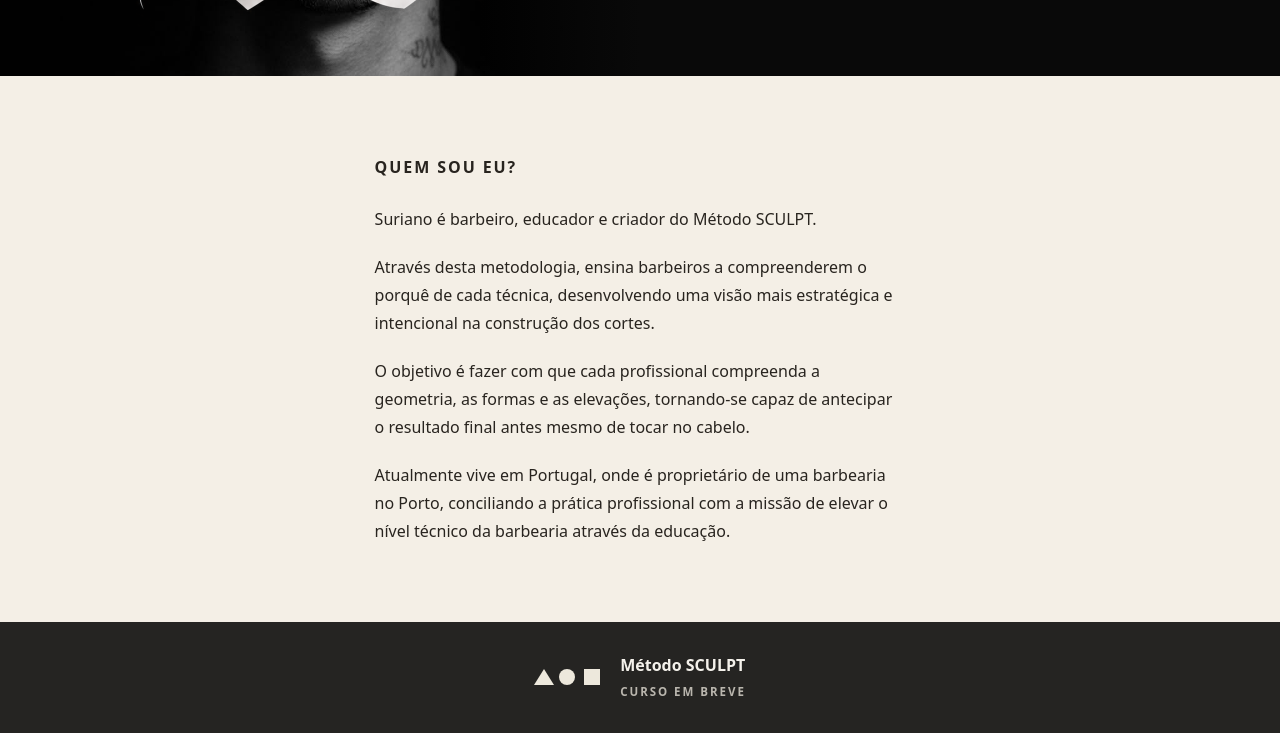
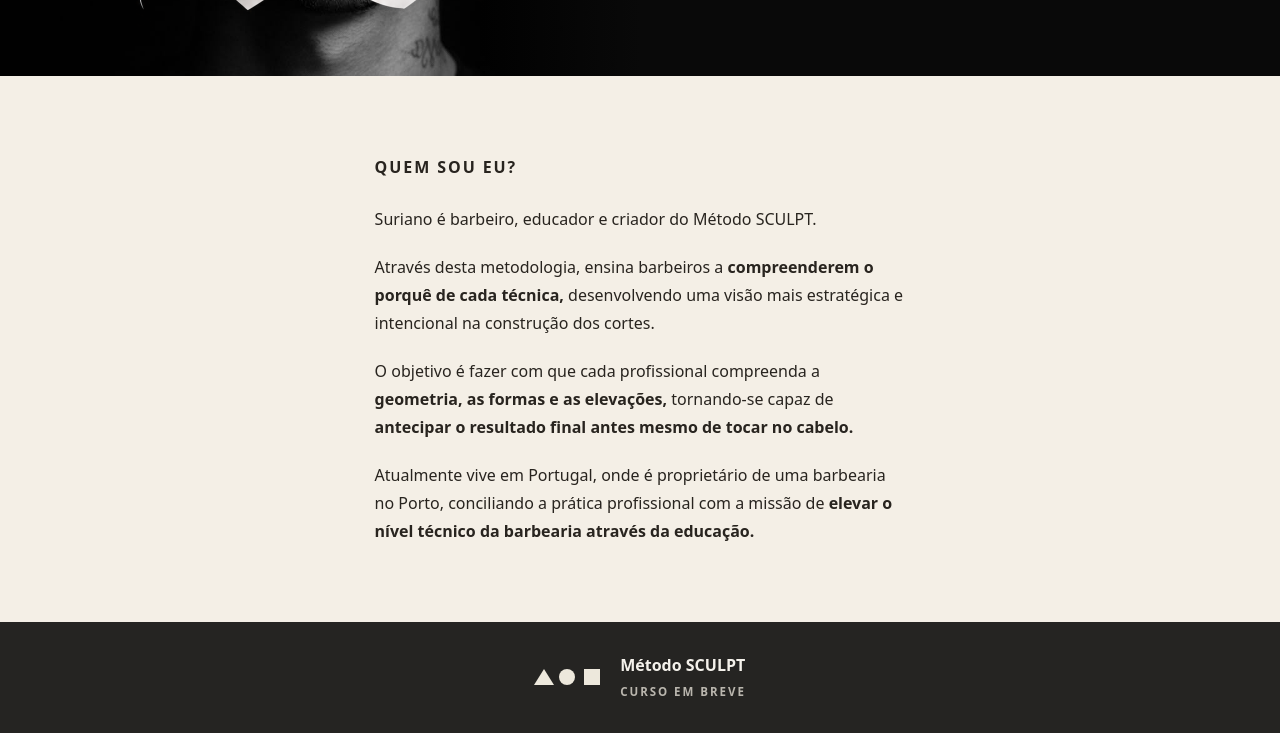
Before and after one commit to codebypereira/Barber, a plain HTML site: page index.html in a window 1280 px wide. Shown: the part 444-1177 px from the top of the page. Drawn offline with Linux system fonts and the light colour scheme.

Commit message:
Adicionando negrito a bio

```diff
--- a/index.html
+++ b/index.html
@@ -50,9 +50,9 @@
     <section class="bio" aria-labelledby="bio-titulo">
       <h2 id="bio-titulo">QUEM SOU EU?</h2>
       <p>Suriano é barbeiro, educador e criador do Método SCULPT.</p>
-      <p>Através desta metodologia, ensina barbeiros a compreenderem o porquê de cada técnica, desenvolvendo uma visão mais estratégica e intencional na construção dos cortes.</p>
-      <p>O objetivo é fazer com que cada profissional compreenda a geometria, as formas e as elevações, tornando-se capaz de antecipar o resultado final antes mesmo de tocar no cabelo.</p>
-      <p>Atualmente vive em Portugal, onde é proprietário de uma barbearia no Porto, conciliando a prática profissional com a missão de elevar o nível técnico da barbearia através da educação.</p>
+      <p>Através desta metodologia, ensina barbeiros a <strong>compreenderem o porquê de cada técnica,</strong> desenvolvendo uma visão mais estratégica e intencional na construção dos cortes.</p>
+      <p>O objetivo é fazer com que cada profissional compreenda a <strong>geometria, as formas e as elevações,</strong> tornando-se capaz de <strong>antecipar o resultado final antes mesmo de tocar no cabelo.</strong></p>
+      <p>Atualmente vive em Portugal, onde é proprietário de uma barbearia no Porto, conciliando a prática profissional com a missão de <strong>elevar o nível técnico da barbearia através da educação.</strong></p>
     </section>
     <div class="course">
       <svg class="shapes" width="66" height="20" viewBox="0 0 66 20" fill="currentColor" aria-hidden="true">
```
